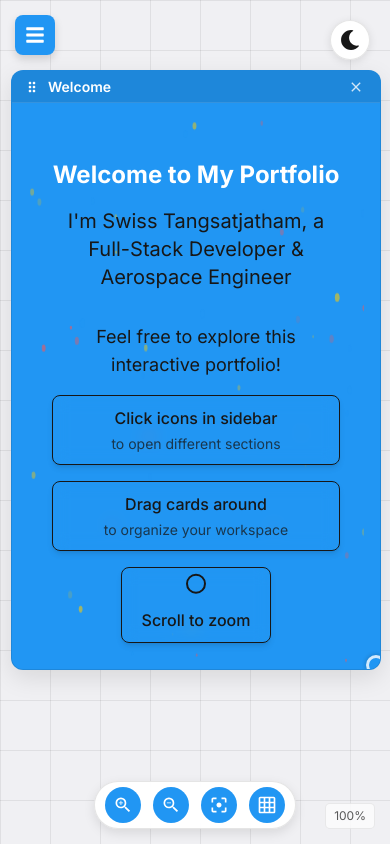
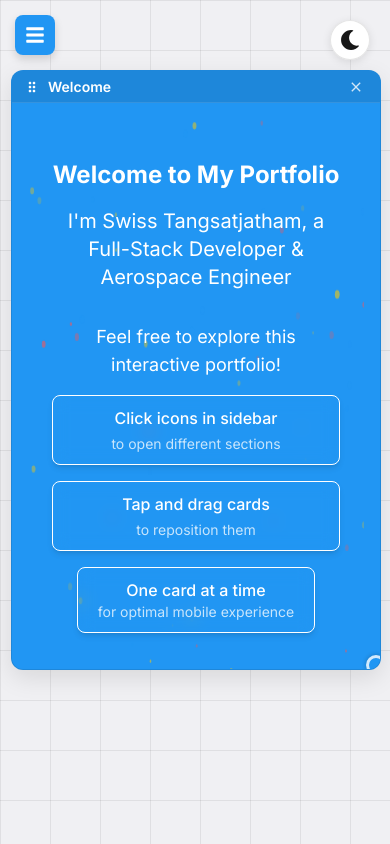
Before and after one commit to tintinguy01/swiss-space, a Next.js app: page / in a window 390 px wide. Built offline with nearby package versions, Linux system fonts and the light colour scheme.

Commit message:
Update the mobile view

```diff
--- a/app/components/Portfolio.tsx
+++ b/app/components/Portfolio.tsx
@@ -214,11 +214,15 @@ export default function Portfolio() {
   };
 
   const toggleCardVisibility = (id: string) => {
-    // On mobile, we want to toggle just the selected card without hiding others
+    // On mobile, we want to open the selected card and close all others
     if (isMobile) {
+      const isCurrentlyVisible = cards.find(card => card.id === id)?.visible;
+
       setCards(prevCards =>
         prevCards.map(card =>
-          card.id === id ? { ...card, visible: !card.visible } : card
+          card.id === id
+            ? { ...card, visible: !isCurrentlyVisible }
+            : isCurrentlyVisible ? card : { ...card, visible: false }
         )
       );
 
@@ -228,7 +232,8 @@ export default function Portfolio() {
         if (cardIsVisible) {
           return prev.filter(cardId => cardId !== id);
         } else {
-          return [...prev, id];
+          // On mobile, only show one card at a time
+          return [id];
         }
       });
     } else {
--- a/app/components/sections/WelcomeCard.tsx
+++ b/app/components/sections/WelcomeCard.tsx
@@ -158,40 +158,41 @@ export default function WelcomeCard() {
         <h1 className="welcome-title text-2xl md:text-3xl sm:text-4xl font-bold text-center bg-clip-text text-white bg-gradient-to-r from-primary via-accent to-secondary">
           Welcome to My Portfolio
         </h1>
-        <p className="welcome-subtitle text-xl md:text-2xl mt-4 text-center">
+        <p className="welcome-subtitle text-xl md:text-2xl mt-4 text-center text-white">
           I&apos;m Swiss Tangsatjatham, a Full-Stack Developer & Aerospace Engineer
         </p>
       </motion.div>
 
       <div className="welcome-instructions text-center relative z-10 w-full mt-8">
-        <p className="text-lg md:text-xl mb-4">Feel free to explore this interactive portfolio!</p>
+        <p className="text-lg md:text-xl mb-4 text-white">Feel free to explore this interactive portfolio!</p>
         <div className="flex flex-col md:flex-row gap-4 justify-center items-center md:flex-wrap mb-4">
           <motion.div
             initial={{ opacity: 0 }}
             animate={{ opacity: 1 }}
             transition={{ delay: 1.2 }}
-            className="instruction-item flex flex-col items-center px-5 py-2.5 rounded-lg bg-card-bg border border-card-border backdrop-blur-sm shadow-md w-full md:w-auto"
+            className="instruction-item flex flex-col items-center px-5 py-2.5 rounded-lg bg-card-bg text-white border border-card-border backdrop-blur-sm shadow-md w-full md:w-auto"
           >
-            <span className="text-base font-medium mb-1">Click icons in sidebar</span>
-            <span className="text-sm opacity-75">to open different sections</span>
+            <span className="text-base font-medium mb-1 text-white">Click icons in sidebar</span>
+            <span className="text-sm opacity-75 text-white">to open different sections</span>
           </motion.div>
 
           <motion.div
             initial={{ opacity: 0 }}
             animate={{ opacity: 1 }}
             transition={{ delay: 1.5 }}
-            className="instruction-item flex flex-col items-center px-5 py-2.5 rounded-lg bg-card-bg border border-card-border backdrop-blur-sm shadow-md w-full md:w-auto"
+            className="instruction-item flex flex-col items-center text-white px-5 py-2.5 rounded-lg bg-card-bg border border-card-border backdrop-blur-sm shadow-md w-full md:w-auto"
           >
-            <span className="text-base font-medium mb-1">Drag cards around</span>
-            <span className="text-sm opacity-75">to organize your workspace</span>
+            <span className="text-base font-medium mb-1 ">{isMobile ? "Tap and drag cards" : "Drag cards around"}</span>
+            <span className="text-sm opacity-75">{isMobile ? "to reposition them" : "to organize your workspace"}</span>
           </motion.div>
         </div>
 
+        {!isMobile && (
           <motion.div
             initial={{ opacity: 0 }}
             animate={{ opacity: 1 }}
             transition={{ delay: 1.8 }}
-          className="instruction-item inline-flex flex-col items-center px-5 py-2.5 rounded-lg bg-card-bg border border-card-border backdrop-blur-sm shadow-md mb-8"
+            className="instruction-item inline-flex flex-col items-center text-white px-5 py-2.5 rounded-lg bg-card-bg border border-card-border backdrop-blur-sm shadow-md mb-8"
           >
             <motion.div
               animate={{ y: [0, -8, 0] }}
@@ -202,6 +203,19 @@ export default function WelcomeCard() {
             </motion.div>
             <span className="text-base font-medium">Scroll to zoom</span>
           </motion.div>
+        )}
+
+        {isMobile && (
+          <motion.div
+            initial={{ opacity: 0 }}
+            animate={{ opacity: 1 }}
+            transition={{ delay: 1.8 }}
+            className="instruction-item inline-flex flex-col items-center text-white px-5 py-2.5 rounded-lg bg-card-bg border border-card-border backdrop-blur-sm shadow-md mb-8"
+          >
+            <span className="text-base font-medium">One card at a time</span>
+            <span className="text-sm opacity-75">for optimal mobile experience</span>
+          </motion.div>
+        )}
       </div>
     </div>
   );
--- a/app/components/ui/Workspace.tsx
+++ b/app/components/ui/Workspace.tsx
@@ -150,28 +150,8 @@ export default function Workspace({ children, isMobile = false }: WorkspaceProps
           {children}
         </motion.div>
 
-        {/* Control panel - always visible on mobile */}
-        <div className="control-panel">
-          <button className="control-button" onClick={zoomIn} title="Zoom In">
-            <MdZoomIn size={20} />
-          </button>
-          <button className="control-button" onClick={zoomOut} title="Zoom Out">
-            <MdZoomOut size={20} />
-          </button>
-          <button className="control-button" onClick={resetView} title="Reset View">
-            <MdOutlineFilterCenterFocus size={20} />
-          </button>
-          <button
-            className={`control-button ${!gridVisible ? 'opacity-50' : ''}`}
-            onClick={toggleGrid}
-            title="Toggle Grid"
-          >
-            <MdGridOn size={20} />
-          </button>
-        </div>
-
-        {/* Zoom indicator in bottom right */}
-        <div className="zoom-indicator">
+        {/* Remove zoom control panel for mobile */}
+        <div className="zoom-indicator" style={{ display: 'none' }}>
           {Math.round(scale * 100)}%
         </div>
       </div>
```
Also changed, not shown: app/components/ui/DraggableCard.tsx (indentation only). Lines whose indentation alone changed are shown as unchanged.
